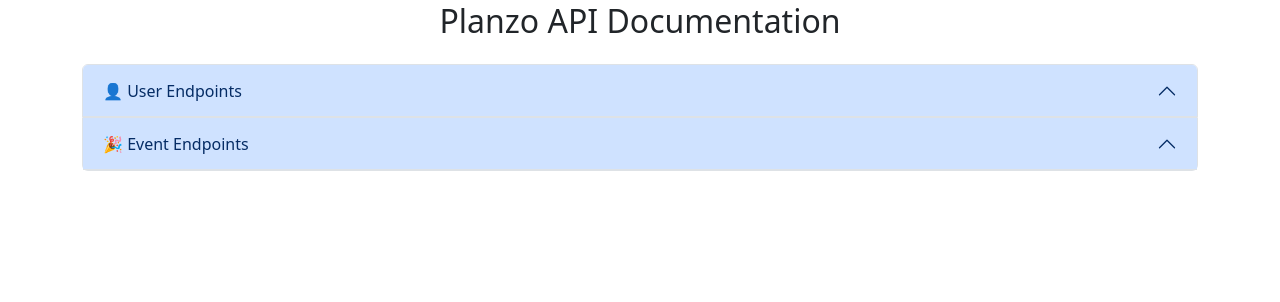
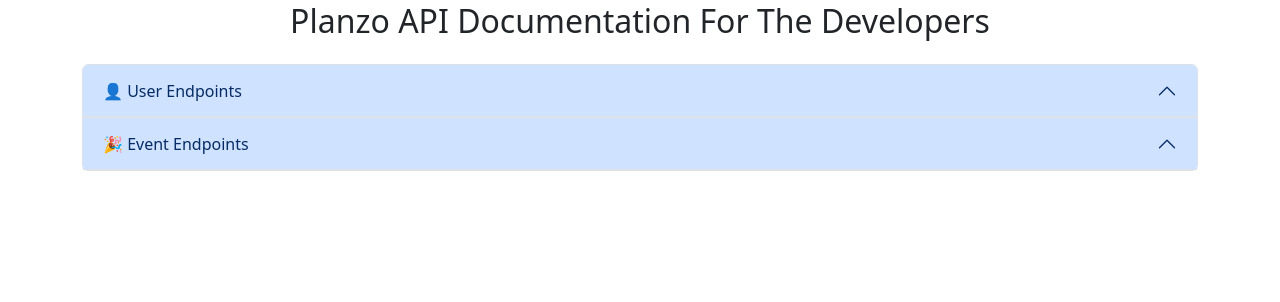
Before and after one commit to priyanshu69code/planzo, a Django app: page / in a window 1280 px wide. Shown: the part 46-348 px from the top of the page. Run offline with Django 5.2, Linux system fonts and the light colour scheme; parts of the project's set-up code (start-up, migrations or seed data) failed here and were passed over; some libraries are stand-ins or nearby versions.

Commit message:
Update API documentation header to specify intended audience

```diff
--- a/planzo/templates/core/index.html
+++ b/planzo/templates/core/index.html
@@ -5,7 +5,7 @@
 
 {% block content %}
 <div class="container my-5">
-    <h2 class="mb-4 text-center">Planzo API Documentation</h2>
+    <h2 class="mb-4 text-center">Planzo API Documentation For The Developers</h2>
 
     <div class="accordion" id="apiSections">
         <!-- User Section -->
```
